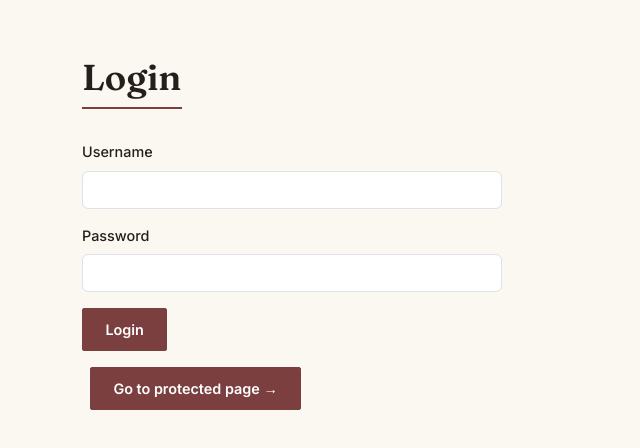
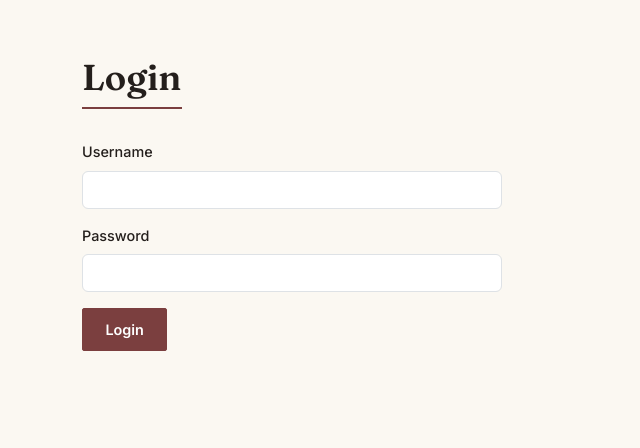
Before and after one commit to aldacat-fed/Book-app, a website: page public/index.html in a window 1280 px wide. Shown: the whole page, without its empty margins (0-640 px from the left). Drawn offline with nearby package versions, Linux system fonts and the light colour scheme.

Commit message:
fix(index public): remove protected-btn

```diff
--- a/public/index.html
+++ b/public/index.html
@@ -40,10 +40,6 @@
       <button id="register-btn" class="btn btn-secondary">Register</button>
     </form>
 
-
-
-
-  <a href="protected.html" class="btn btn-outline-secondary ms-2 mt-3">Go to protected page &rarr;</a>
   </div>
 
   <script src="https://cdn.jsdelivr.net/npm/bootstrap@5.3.3/dist/js/bootstrap.bundle.min.js"
```
